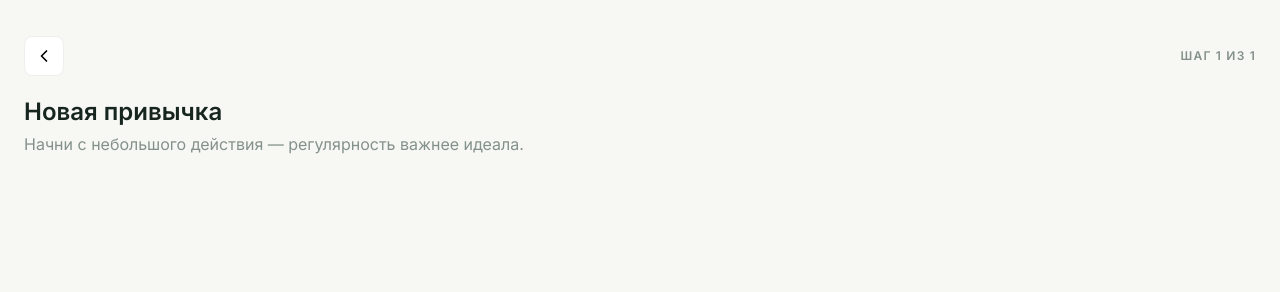
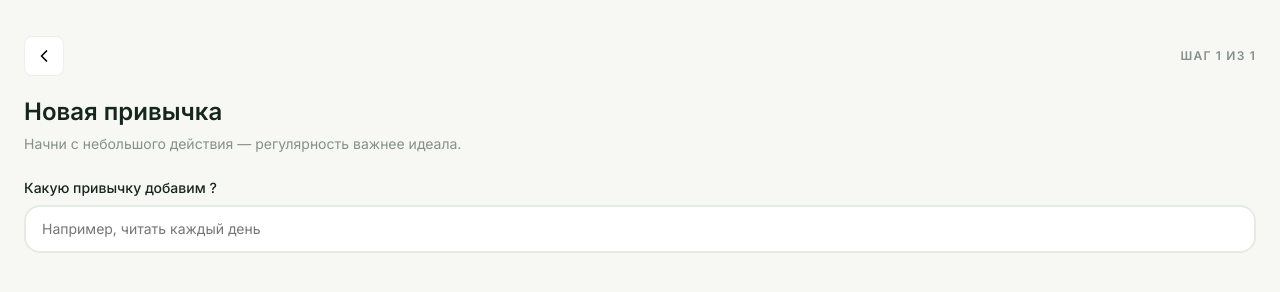
Before and after one commit to AlexeyXolosha/habit-tracker-vanila-js, a website built with Vite: page index.html in a window 1280 px wide. Both pictures are taken after a click on the button "＋ Добавить привычку". Built offline with nearby package versions, Linux system fonts and the light colour scheme.

Commit message:
Работа с формой. Начало

```diff
--- a/index.html
+++ b/index.html
@@ -53,9 +53,11 @@
                 <h2 id="add-habit-title" class="tracker-modal__title">Новая привычка</h2>
                 <p class="tracker-modal__intro">Начни с небольшого действия — регулярность важнее идеала.</p>
 
-                <form>
-                    <div class="tracker-modal__group">
-
+                <form data-form="add-habit" class="tracker-form">
+                    <div class="tracker-form__group field">
+                        <label class="field__label" for="habit-name">Какую привычку добавим ?</label>
+                        <input class="field__input" type="text" placeholder="Например, читать каждый день"
+                            id="habit-name" name="habit_name" required>
                     </div>
                 </form>
 
@@ -63,11 +65,11 @@
         </div>
     </div>
 
+
+    <script type="module">
+        import { initModal } from './src/js/components/modal.js';
+        initModal()
+    </script>
 </body>
 
-<script type="module">
-    import { initModal } from './src/js/components/modal.js';
-    initModal()
-</script>
-
 </html>
--- a/src/js/components/modal.js
+++ b/src/js/components/modal.js
@@ -1,4 +1,5 @@
 // TODO работа с фокусом.
+
 let activeModal = null;
 let isInitialized = false;
 const OPEN_CLASS = 'expanded'
--- /dev/null
+++ b/src/styles/components/field.css
@@ -0,0 +1,41 @@
+.field {}
+
+.field__label {
+    display: block;
+
+    font-size: 14px;
+    font-weight: 500;
+    line-height: 1.2;
+    color: var(--ink);
+    margin-bottom: 8px;
+}
+
+.field__input {
+    width: 100%;
+    height: 48px;
+
+    background-color: var(--white);
+    border: 2px solid var(--field-border);
+    border-radius: 16px;
+    padding-inline: 16px;
+
+    outline: none;
+
+    font-size: 14px;
+    font-weight: 400;
+    line-height: 1.2;
+
+    transition: all .2s ease;
+}
+
+.field__input::placeholder {
+    transition: color 0.2s ease;
+}
+
+.field__input:focus {
+    border-color: #a3ce77;
+}
+
+.field__input:focus::placeholder {
+    color: transparent;
+}
--- a/src/styles/components/modal.css
+++ b/src/styles/components/modal.css
@@ -78,8 +78,9 @@
 }
 
 .tracker-modal__intro {
-    font-size: 16px;
+    font-size: 14px;
     font-weight: 400;
     line-height: 24px;
     color: var(--muted);
+    margin-bottom: 24px;
 }
--- /dev/null
+++ b/src/styles/components/tracker-form.css
@@ -0,0 +1,11 @@
+.tracker-form {
+
+}
+
+.tracker-form__group {
+
+}
+
+.tracker-form .field {
+
+}
--- a/src/styles/index.css
+++ b/src/styles/index.css
@@ -3,6 +3,7 @@
 
 @import './components/tracker.css';
 @import './components/modal.css';
+@import './components/field.css';
 
 @import url('https://fonts.googleapis.com/css2?family=Inter:ital,opsz,wght@0,14..32,100..900;1,14..32,100..900&display=swap');
 
--- a/src/styles/vars.css
+++ b/src/styles/vars.css
@@ -14,6 +14,7 @@
   --text-on-dark-muted: #c3cec7;
   --text-on-dark-dot: #d8e0db;
   --avatar-bg: #eadbc7;
+  --field-border: #e5eae4;
   --card-border: #eef0ec;
   --check-border: #dce3dc;
   --check-border-muted: #cbd5cc;
```
